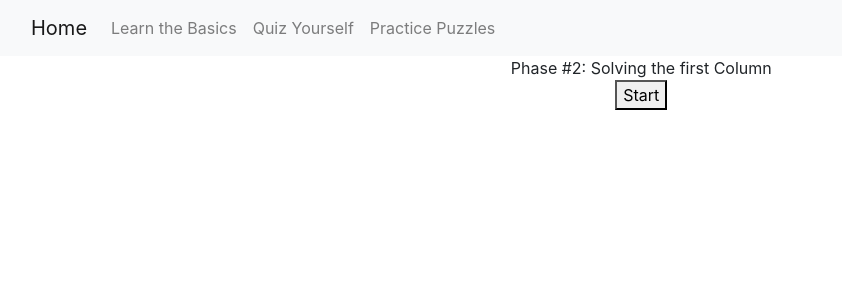
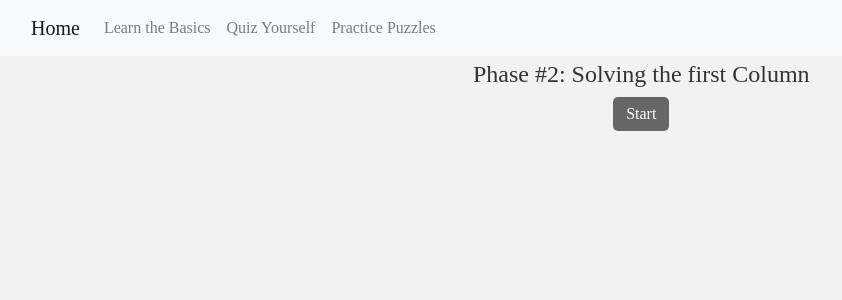
Before and after one commit to lucyhecht1/Interactive-Slide-Puzzle, a Flask app: page /col in a window 1280 px wide. Shown: the top 300 px of the page, without its empty margins (0-842 px from the left). Run offline with Flask 3, Linux system fonts and the light colour scheme; some libraries are stand-ins or nearby versions.

Commit message:
Added uniform css

```diff
--- a/Sliding-Puzzle-main/static/style.css
+++ b/Sliding-Puzzle-main/static/style.css
@@ -190,3 +190,29 @@ h1 {
     margin: 4px 2px;
     cursor: pointer;
 }
+
+/* learnRow */
+.custom-body {
+	font-family: serif;
+	background-color: #f2f2f2;
+	color: #333333;
+}
+
+.styled-button {
+	margin-top: 5px;
+	padding: 5px 13px;
+	border: none;
+	background-color: #666666;
+	color: #ffffff;
+	font-size: 16px;
+	cursor: pointer;
+	border-radius: 5px;
+	transition: background-color 0.3s ease;
+}
+.styled-button:hover {
+	background-color: #555555;
+}
+
+.title-layout{
+	font-size: x-large;
+}
--- a/Sliding-Puzzle-main/templates/home.html
+++ b/Sliding-Puzzle-main/templates/home.html
@@ -9,7 +9,7 @@
 </head>
 <body>
     <div>
-        <div class="row">
+        <div class="row title-layout">
             Learn how to Solve a Slide Puzzle
         </div>
     </div>
--- a/Sliding-Puzzle-main/templates/layout.html
+++ b/Sliding-Puzzle-main/templates/layout.html
@@ -22,8 +22,7 @@
 
     <title>Slide Puzzles yay</title>
   </head>
-  <body>
-
+  <body class="custom-body">
 
     <!-- <nav class="navbar navbar-expand-lg navbar-light">
       <div class="container-fluid">
--- a/Sliding-Puzzle-main/templates/learn.html
+++ b/Sliding-Puzzle-main/templates/learn.html
@@ -13,9 +13,9 @@
 <h3>{{description}}</h3>
 <div id="success" data-step = '{{id}}'></div>
 <div id="source">
-<button id="backButton" >Back</button>
-<button id="nextButton" >Next</button>
-<button id="strategyButton">Stack and Slide Strategy</button>
+<button id="backButton" class="styled-button">Back</button>
+<button id="nextButton" class="styled-button">Next</button>
+<button id="strategyButton" class="styled-button">Stack and Slide Strategy</button>
 
 
 
--- a/Sliding-Puzzle-main/templates/learnCol.html
+++ b/Sliding-Puzzle-main/templates/learnCol.html
@@ -9,11 +9,11 @@
 </head>
 <body>
     <div>
-        <div class="row">
+        <div class="row title-layout">
            Phase #2: Solving the first Column
         </div>
         <div class="row">
-        <button id="startButton" >Start</button>
+        <button id="startButton" class="styled-button" >Start</button>
         </div>
 
     </div>
--- a/Sliding-Puzzle-main/templates/learnRow.html
+++ b/Sliding-Puzzle-main/templates/learnRow.html
@@ -9,13 +9,13 @@
 </head>
 <body>
     <div>
-        <div class="row">
+        <div class="row title-layout">
            Phase #1: Solving the first Row
         </div>
         <div class="row">
-        <button id="startButton" >Start</button>
+        <button id="startButton" class="styled-button" >Start</button>
+        <img src="path_to_your_image.jpg" alt="top-row-good-img">
         </div>
-
     </div>
 
 </body>
--- a/Sliding-Puzzle-main/templates/strategy.html
+++ b/Sliding-Puzzle-main/templates/strategy.html
@@ -8,7 +8,7 @@
             and will be accessible by button on relevant pages.
         </div>
         <div class="row">
-            <button id="exitButton">Back to learning > </button>
+            <button id="exitButton" class="styled-button">Back to learning > </button>
         </div>
     </div>
 </div>
```
Also changed, not shown: Sliding-Puzzle-main/templates/quiz.html (+4 -4 lines), 1 other file.
